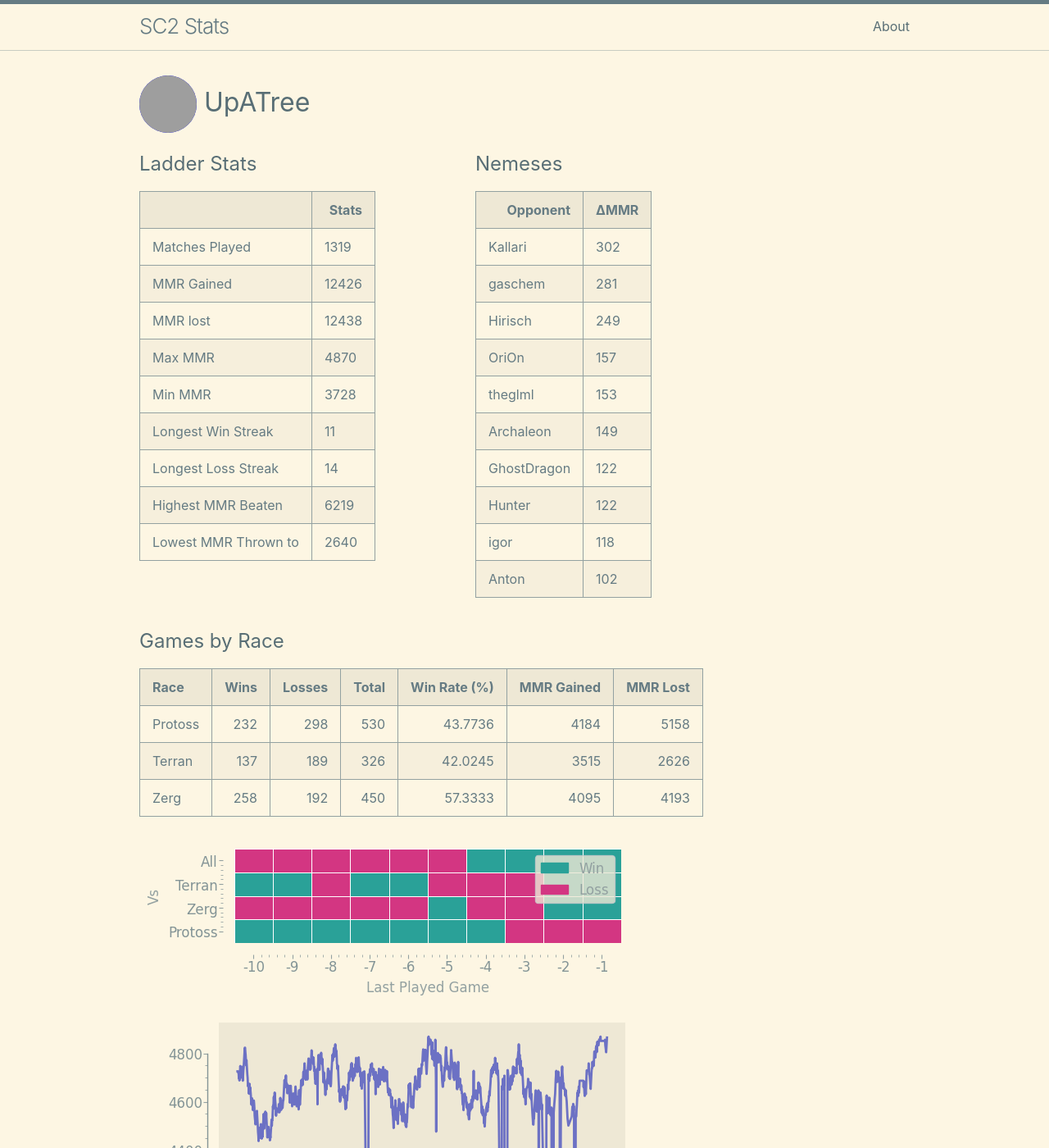
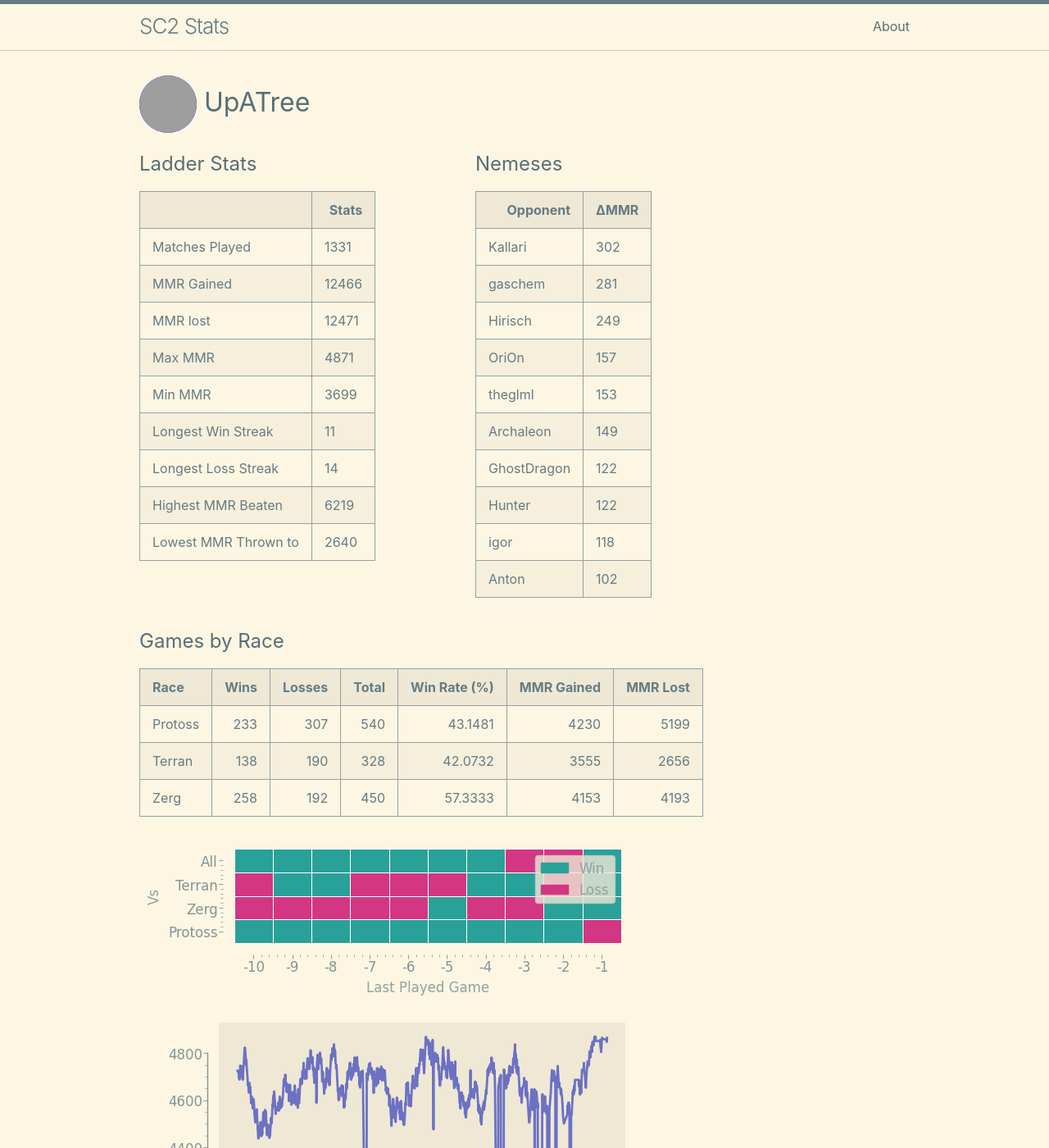
Before and after one commit to kylermurphy/UpATree, a Jekyll site: the page built from docs/index.md, in a window 1280 px wide and 1400 px high. Shown: the whole window at 82% size. Built offline with Jekyll 4.4.1, drawn with Linux system fonts in a browser that asks for light colours; grey boxes are pictures that could not be loaded.

Commit message:
running on push

```diff
--- a/docs/index.md
+++ b/docs/index.md
@@ -18,23 +18,23 @@ layout: home
   <tbody>
     <tr>
       <td>Matches Played</td>
-      <td>1319</td>
+      <td>1331</td>
     </tr>
     <tr>
       <td>MMR Gained</td>
-      <td>12426</td>
+      <td>12466</td>
     </tr>
     <tr>
       <td>MMR lost</td>
-      <td>12438</td>
+      <td>12471</td>
     </tr>
     <tr>
       <td>Max MMR</td>
-      <td>4870</td>
+      <td>4871</td>
     </tr>
     <tr>
       <td>Min MMR</td>
-      <td>3728</td>
+      <td>3699</td>
     </tr>
     <tr>
       <td>Longest Win Streak</td>
@@ -114,9 +114,9 @@ layout: home
 
 | Race    |   Wins |   Losses |   Total |   Win Rate (%) |   MMR Gained |   MMR Lost |
 |:--------|-------:|---------:|--------:|---------------:|-------------:|-----------:|
-| Protoss |    232 |      298 |     530 |        43.7736 |         4184 |       5158 |
-| Terran  |    137 |      189 |     326 |        42.0245 |         3515 |       2626 |
-| Zerg    |    258 |      192 |     450 |        57.3333 |         4095 |       4193 |
+| Protoss |    233 |      307 |     540 |        43.1481 |         4230 |       5199 |
+| Terran  |    138 |      190 |     328 |        42.0732 |         3555 |       2656 |
+| Zerg    |    258 |      192 |     450 |        57.3333 |         4153 |       4193 |
 
 ![Games by Race](./assets/gm_hist.png)
 
--- a/log.txt
+++ b/log.txt
@@ -545,3 +545,4 @@ Writing a log file 2025-03-18 22:21:35.
 Writing a log file 2025-03-18 22:48:02.
 Writing a log file 2025-03-18 23:21:40.
 Writing a log file 2025-03-18 23:48:06.
+Writing a log file 2025-03-19 16:29:30.
```
Also changed, not shown: docs/assets/MMR.png, docs/assets/daily.png, docs/assets/gm_hist.png, docs/assets/r_wrt.png, 1 other file.
